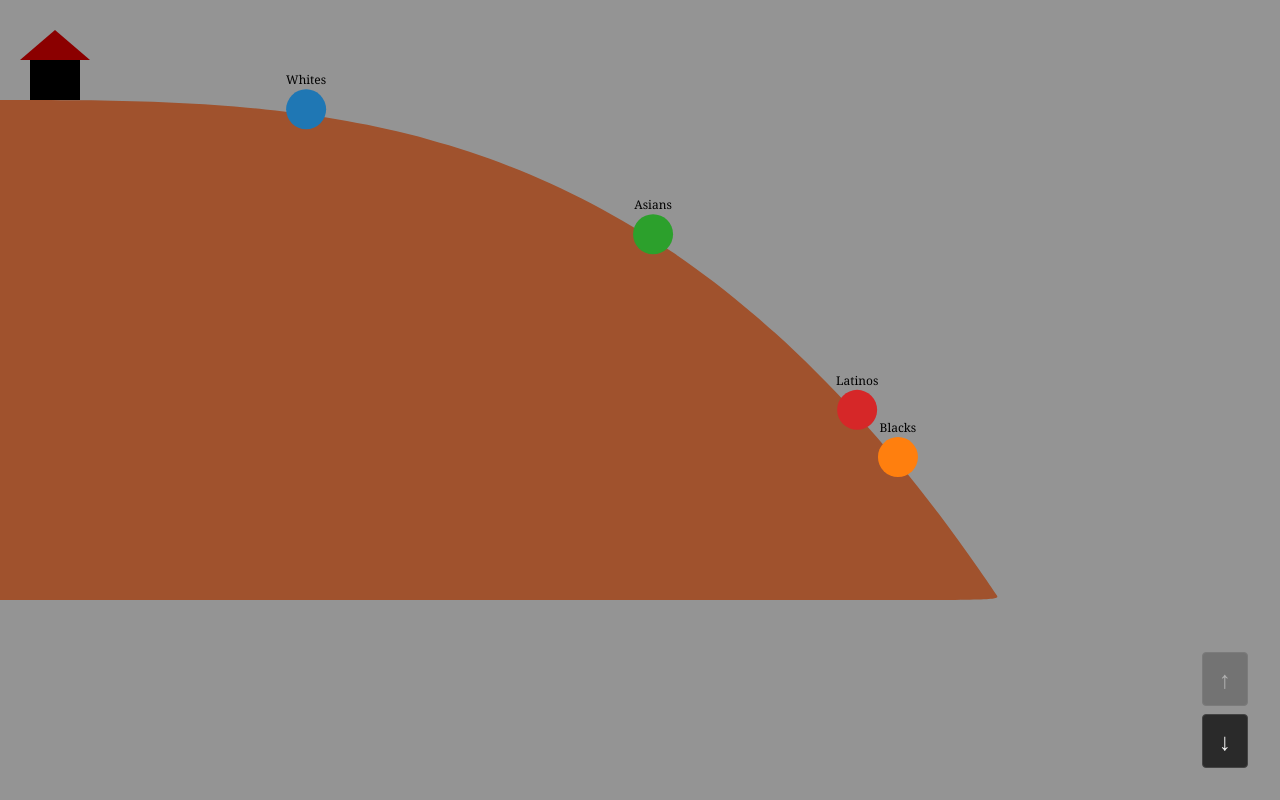
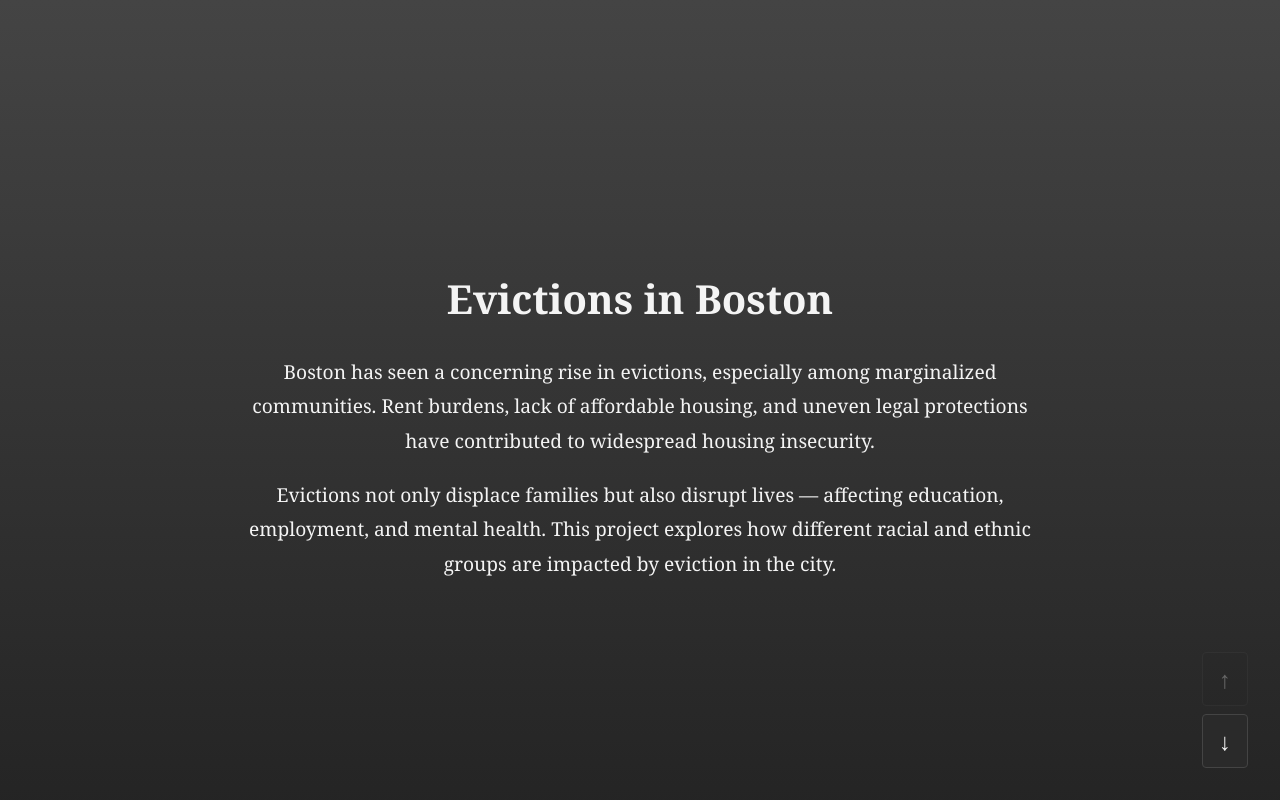
Before and after one commit to farooqashar/house-on-hill, a Svelte app: page / in a window 1280 px wide. Built offline with nearby package versions, Linux system fonts and the light colour scheme.

Commit message:
adding basic eviction intro to site

```diff
--- a/src/App.svelte
+++ b/src/App.svelte
@@ -1,49 +1,8 @@
 <script>
   import Hill from "./lib/Hill.svelte";
+  import EvictionIntro from "./lib/EvictionIntro.svelte";
   import { onMount } from "svelte";
-
-  const allDots = [
-    {
-      id: "A",
-      speed: 0.05,
-      color: "#1f77b4",
-      description: "Whites",
-      anectode:
-        "No one thinks we can get evicted just because of how we look, but everyone's struggling nowadays.",
-      proportion_of_evictions: "10%",
-      eviction_trend: "white_group.PNG",
-    },
-    {
-      id: "B",
-      speed: 0.15,
-      color: "#ff7f0e",
-      description: "Blacks",
-      anectode:
-        "I remember going to the door and the sheriff standing there. It scared me because I didn't know why he was at my house.",
-      proportion_of_evictions: "24%",
-      eviction_trend: "black_group.PNG",
-    },
-    {
-      id: "C",
-      speed: 0.11,
-      color: "#2ca02c",
-      description: "Asians",
-      anectode:
-        "Everyone looks at us differently. In Boston, there are so many of us struggling due to insane costs.",
-      proportion_of_evictions: "12%",
-      eviction_trend: "asian_group.PNG",
-    },
-    {
-      id: "D",
-      speed: 0.14,
-      color: "#d62728",
-      description: "Latinos",
-      anectode:
-        "They have given me several notices that they are going to evict me, that they are going to take me to court, that they give me a few days.",
-      proportion_of_evictions: "17%",
-      eviction_trend: "hispanic_group.PNG",
-    },
-  ];
+  import { allDots } from "./utils/util";
 
   let currentSection = 0;
   let triggerElements = [];
@@ -108,7 +67,9 @@
 
   <!-- Invisible scroll triggers -->
   <div class="scroll-overlay">
-    <div class="trigger" data-section="0"></div>
+    <div class="trigger" data-section="0">
+      <EvictionIntro />
+    </div>
     <div class="trigger" data-section="1"></div>
     <div class="trigger" data-section="2"></div>
     <div class="trigger" data-section="3"></div>
--- /dev/null
+++ b/src/lib/EvictionIntro.svelte
@@ -0,0 +1,46 @@
+<div class="intro-container">
+    <div class="content">
+      <h1>Evictions in Boston</h1>
+      <p>
+        Boston has seen a concerning rise in evictions, especially among
+        marginalized communities. Rent burdens, lack of affordable housing,
+        and uneven legal protections have contributed to widespread housing
+        insecurity.
+      </p>
+      <p>
+        Evictions not only displace families but also disrupt lives — affecting
+        education, employment, and mental health. This project explores
+        how different racial and ethnic groups are impacted by eviction in the
+        city.
+      </p>
+    </div>
+  </div>
+
+  <style>
+    .intro-container {
+      height: 100vh;
+      display: flex;
+      align-items: center;
+      justify-content: center;
+      background: linear-gradient(to bottom, #444, #222);
+      color: #f4f4f4;
+      font-family: "Georgia", "Times New Roman", serif;
+      padding: 2rem;
+      text-align: center;
+    }
+
+    .content {
+      max-width: 800px;
+    }
+
+    h1 {
+      font-size: 2.5rem;
+      margin-bottom: 1.5rem;
+    }
+
+    p {
+      font-size: 1.2rem;
+      line-height: 1.8;
+      margin-bottom: 1rem;
+    }
+  </style>
--- /dev/null
+++ b/src/utils/util.js
@@ -0,0 +1,42 @@
+export const allDots = [
+    {
+      id: "A",
+      speed: 0.05,
+      color: "#1f77b4",
+      description: "Whites",
+      anectode:
+        "No one thinks we can get evicted just because of how we look, but everyone's struggling nowadays.",
+      proportion_of_evictions: "10%",
+      eviction_trend: "white_group.PNG",
+    },
+    {
+      id: "B",
+      speed: 0.15,
+      color: "#ff7f0e",
+      description: "Blacks",
+      anectode:
+        "I remember going to the door and the sheriff standing there. It scared me because I didn't know why he was at my house.",
+      proportion_of_evictions: "24%",
+      eviction_trend: "black_group.PNG",
+    },
+    {
+      id: "C",
+      speed: 0.11,
+      color: "#2ca02c",
+      description: "Asians",
+      anectode:
+        "Everyone looks at us differently. In Boston, there are so many of us struggling due to insane costs.",
+      proportion_of_evictions: "12%",
+      eviction_trend: "asian_group.PNG",
+    },
+    {
+      id: "D",
+      speed: 0.14,
+      color: "#d62728",
+      description: "Latinos",
+      anectode:
+        "They have given me several notices that they are going to evict me, that they are going to take me to court, that they give me a few days.",
+      proportion_of_evictions: "17%",
+      eviction_trend: "hispanic_group.PNG",
+    },
+  ];
```
